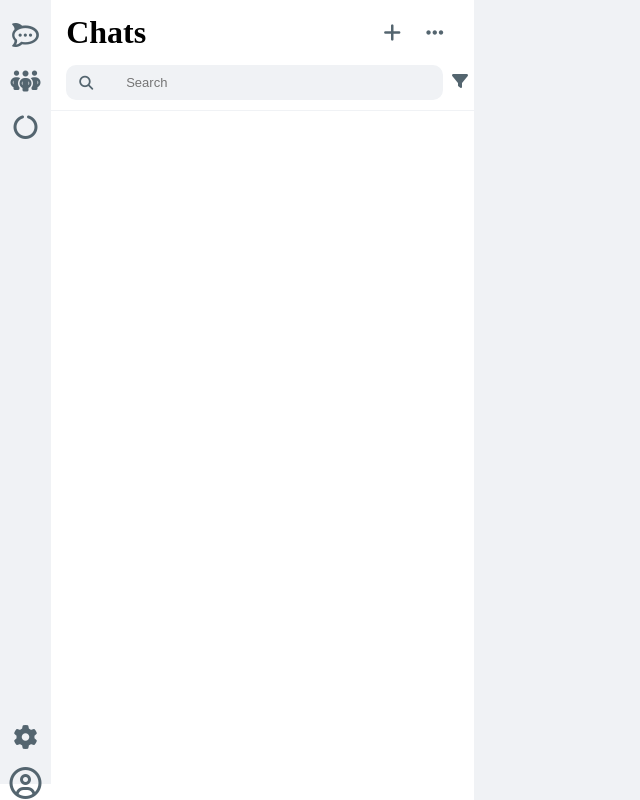
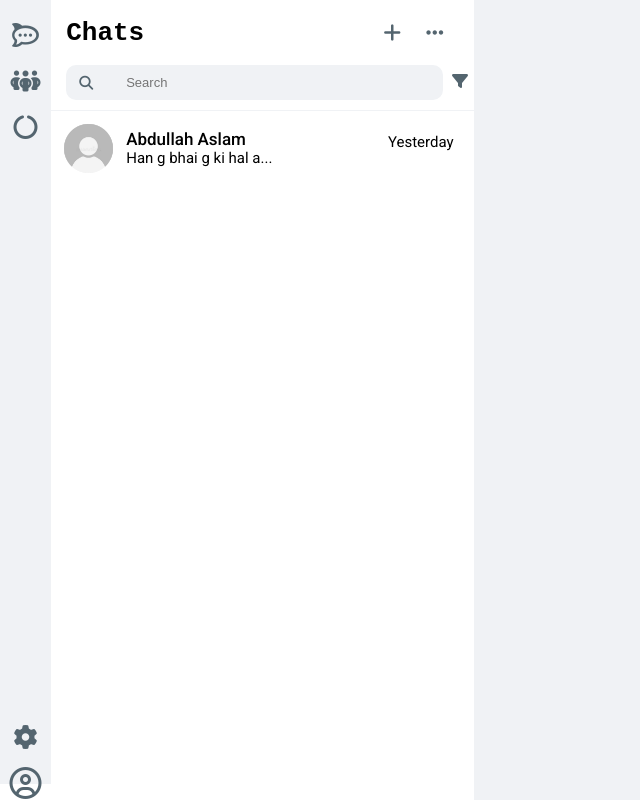
Before and after one commit to abdullahaslam2223/WhatsApp-Clone, a plain HTML site: page index.html in a window 1280 px wide. Shown: the whole page, without its empty margins (0-640 px from the left). Drawn offline with Linux system fonts and the light colour scheme.

Commit message:
basic job done

```diff
--- a/index.html
+++ b/index.html
@@ -8,6 +8,12 @@
     <link
       rel="stylesheet"
       href="https://cdnjs.cloudflare.com/ajax/libs/font-awesome/6.5.2/css/all.min.css"
+    />
+    <link rel="preconnect" href="https://fonts.googleapis.com" />
+    <link rel="preconnect" href="https://fonts.gstatic.com" crossorigin />
+    <link
+      href="https://fonts.googleapis.com/css2?family=Roboto:ital,wght@0,100;0,300;0,400;0,500;0,700;0,900;1,100;1,300;1,400;1,500;1,700;1,900&display=swap"
+      rel="stylesheet"
     />
   </head>
   <body>
@@ -38,8 +44,15 @@
             <i class="fa-solid fa-filter icon"></i>
           </div>
         </header>
-        <section>
-          <!-- <h2>Chats here</h2> -->
+        <section class="chats">
+          <section class="chat-item">
+            <img class="no-profile" src="./img/profile.png" alt="no-profile" />
+            <div class="texts">
+              <h3>Abdullah Aslam</h3>
+              <p>Han g bhai g ki hal a...</p>
+            </div>
+            <p class="message-date">Yesterday</p>
+          </section>
         </section>
       </div>
       <div id="right"></div>
--- a/style.css
+++ b/style.css
@@ -6,6 +6,22 @@
 * {
   padding: 0;
   margin: 0;
+}
+
+h1 {
+  font-family: monospace;
+}
+
+h2,
+h3 {
+  font-family: "Roboto", sans-serif;
+  font-size: 17px;
+  font-weight: 500;
+}
+
+p {
+  font-family: "Roboto", sans-serif;
+  font-size: 15px;
 }
 
 .container {
@@ -93,6 +109,33 @@ header.chats-header {
   outline: none;
 }
 
+.chats .chat-item {
+  display: flex;
+  padding: 5px;
+  position: relative;
+}
+
+.chats .chat-item:hover {
+  background-color: var(--gray);
+  cursor: pointer;
+  transition: 0.1s;
+}
+
+.chats .chat-item .no-profile {
+  width: 65px;
+  height: 65px;
+}
+
+.chats .chat-item .texts {
+  margin: 13px 0 0 5px;
+}
+
+.chats .chat-item .message-date {
+  position: absolute;
+  right: 20px;
+  top: 22px;
+}
+
 #right {
   width: 63%;
   height: 100vh;
```
Also changed, not shown: img/profile.png (added).
